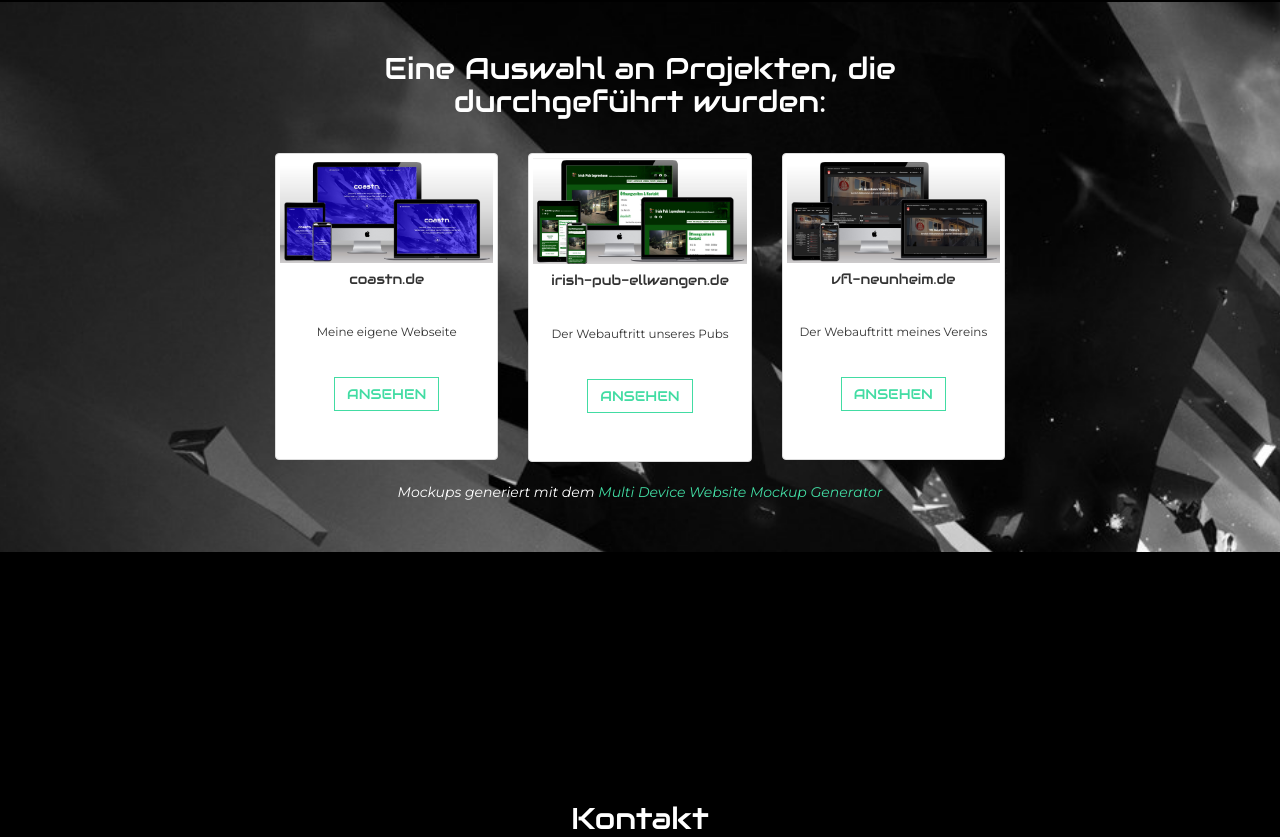
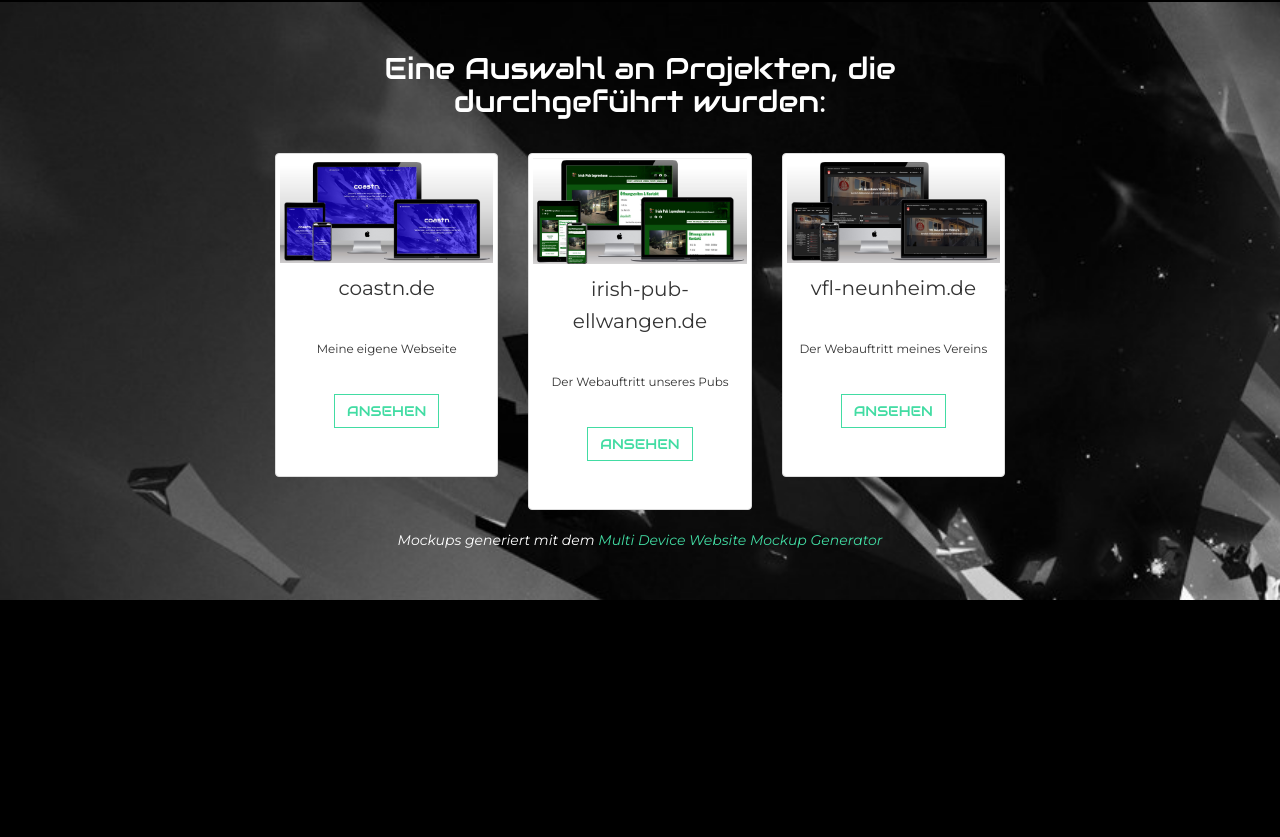
Before and after one commit to GitCoastn/coastn.de, a plain HTML site: page index.html in a window 1280 px wide. Shown: the part 1848-2685 px from the top of the page. Drawn offline with Linux system fonts and the light colour scheme; a web font is replaced by a local one.

Commit message:
Replace headings with paragraphs for website links

```diff
--- a/index.html
+++ b/index.html
@@ -125,7 +125,7 @@
 						<div class="thumbnail">
 						  <img src="img/coastn-mockup.jpg" alt="...">
 						  <div class="caption">
-							<h5>coastn.de</h5>
+							<p>coastn.de</p>
 							<p class="small">Meine eigene Webseite</p>
 							<p><a href="#" class="btn btn-default" role="button">Ansehen</a></p>
 						  </div>
@@ -135,7 +135,7 @@
 						<div class="thumbnail">
 						  <img src="img/irishpub-mockup.jpg" alt="...">
 						  <div class="caption">
-							<h5>irish-pub-ellwangen.de</h5>
+							<p>irish-pub-ellwangen.de</p>
 							<p class="small">Der Webauftritt unseres Pubs</p>
 							<p><a href="https://irish-pub-ellwangen.de" class="btn btn-default" role="button">Ansehen</a></p>
 						  </div>
@@ -145,7 +145,7 @@
 						<div class="thumbnail">
 						  <img src="img/vfl-mockup.jpg" alt="...">
 						  <div class="caption">
-							<h5>vfl-neunheim.de</h5>
+							<p>vfl-neunheim.de</p>
 							<p class="small">Der Webauftritt meines Vereins</p>
 							<p><a href="https://vfl-neunheim.de" class="btn btn-default" role="button">Ansehen</a></p>
 						  </div>
```
